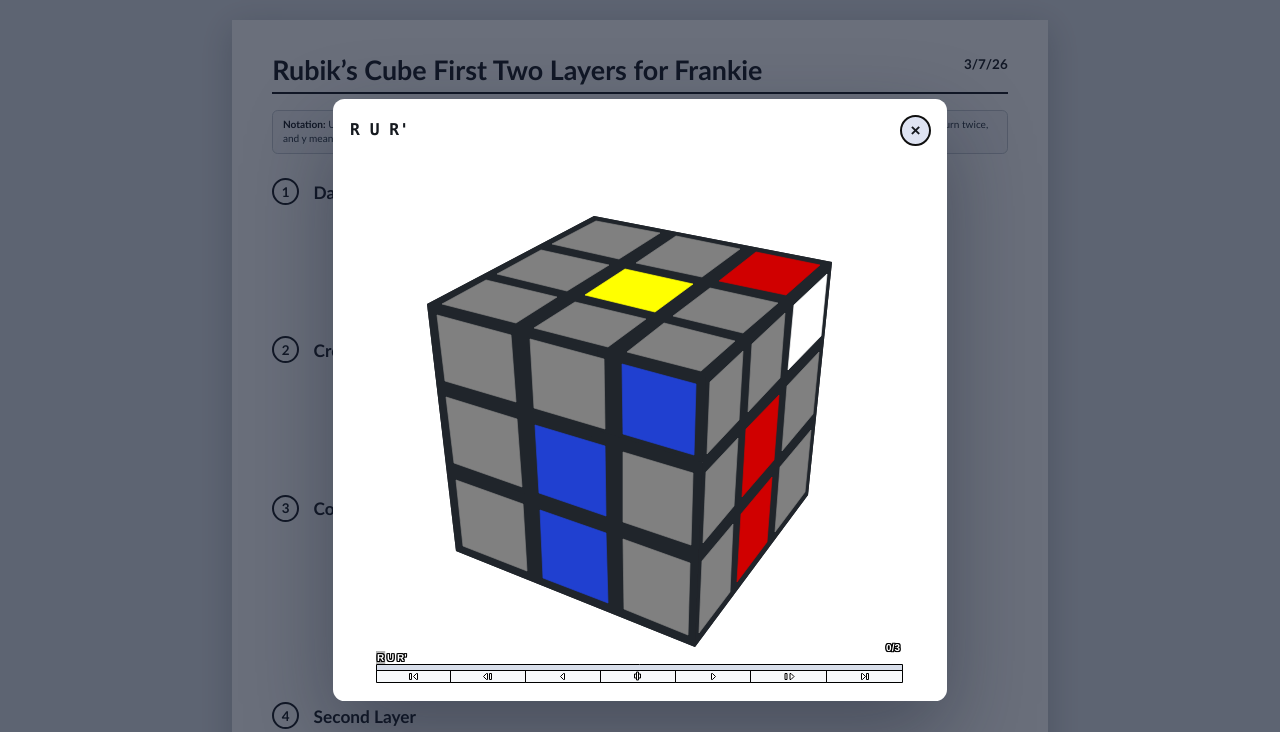
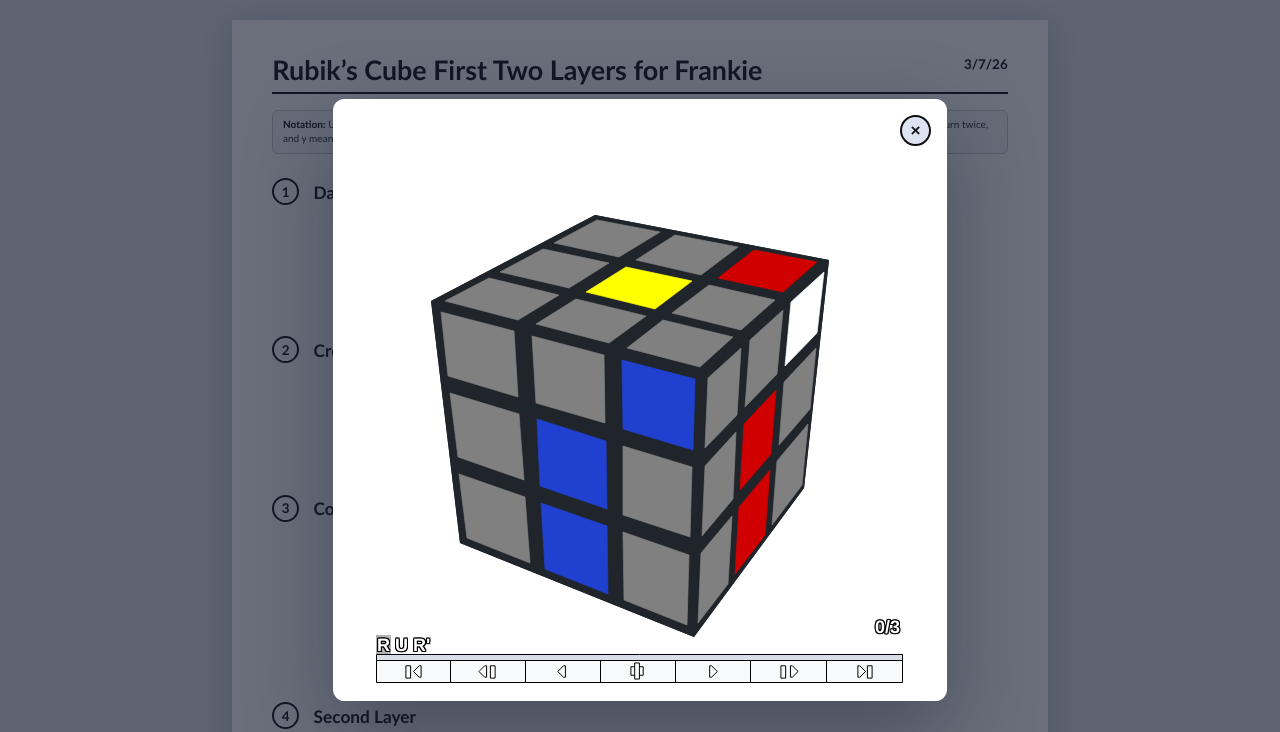
Before and after one commit to leyanlo/cubing-for-frankie, a website: page index.html in a window 1280 px wide. Both pictures are taken after a click on the element 368 px from the left and 584 px from the top of the page. Shown: the top 732 px of the page. Drawn offline with Linux system fonts and the light colour scheme.

Commit message:
Refine AnimCube modal controls

```diff
--- a/index.html
+++ b/index.html
@@ -264,16 +264,7 @@
       .player-dialog-header {
         display: flex;
         align-items: center;
-        justify-content: space-between;
-        gap: 0.16in;
-      }
-
-      .player-dialog-title {
-        margin: 0;
-        font-family: "SFMono-Regular", Consolas, "Liberation Mono", monospace;
-        font-size: 0.17in;
-        font-weight: 800;
-        line-height: 1.2;
+        justify-content: flex-end;
       }
 
       .player-dialog-close {
@@ -692,10 +683,6 @@
         .player-dialog-inner {
           gap: 0.75rem;
           padding: 0.9rem;
-        }
-
-        .player-dialog-title {
-          font-size: 1rem;
         }
 
         .player-dialog-close {
@@ -1572,11 +1559,10 @@
     <dialog
       class="player-dialog"
       id="player-dialog"
-      aria-labelledby="player-dialog-title"
+      aria-label="AnimCube player"
     >
       <div class="player-dialog-inner">
         <div class="player-dialog-header">
-          <p class="player-dialog-title" id="player-dialog-title"></p>
           <button
             class="player-dialog-close"
             type="button"
@@ -1595,10 +1581,11 @@
     <script>
       const playerBaseParams = [
         "buttonbar=1",
-        "buttonheight=12",
+        "buttonheight=22",
+        "butsymbolscale=1.9",
         "sign=1",
         "movetext=5",
-        "textsize=10",
+        "textsize=18",
         "speed=8",
         "doublespeed=12",
         "snap=1",
@@ -1624,7 +1611,6 @@
       let activePlayer = null;
       const playerDialog = document.getElementById("player-dialog");
       const modalTarget = document.getElementById("modal-animcube-target");
-      const modalTitle = document.getElementById("player-dialog-title");
       const modalCloseButton = playerDialog.querySelector(
         ".player-dialog-close",
       );
@@ -1856,7 +1842,6 @@
       function resetPlayerDialog() {
         modalTarget.innerHTML = "";
         modalTarget.setAttribute("aria-hidden", "true");
-        modalTitle.textContent = "";
         activePlayer = null;
       }
 
@@ -1878,7 +1863,6 @@
         mount.id = id;
         modalTarget.append(mount);
         modalTarget.removeAttribute("aria-hidden");
-        modalTitle.textContent = move;
         activePlayer = player;
 
         const faceletMask =
```
